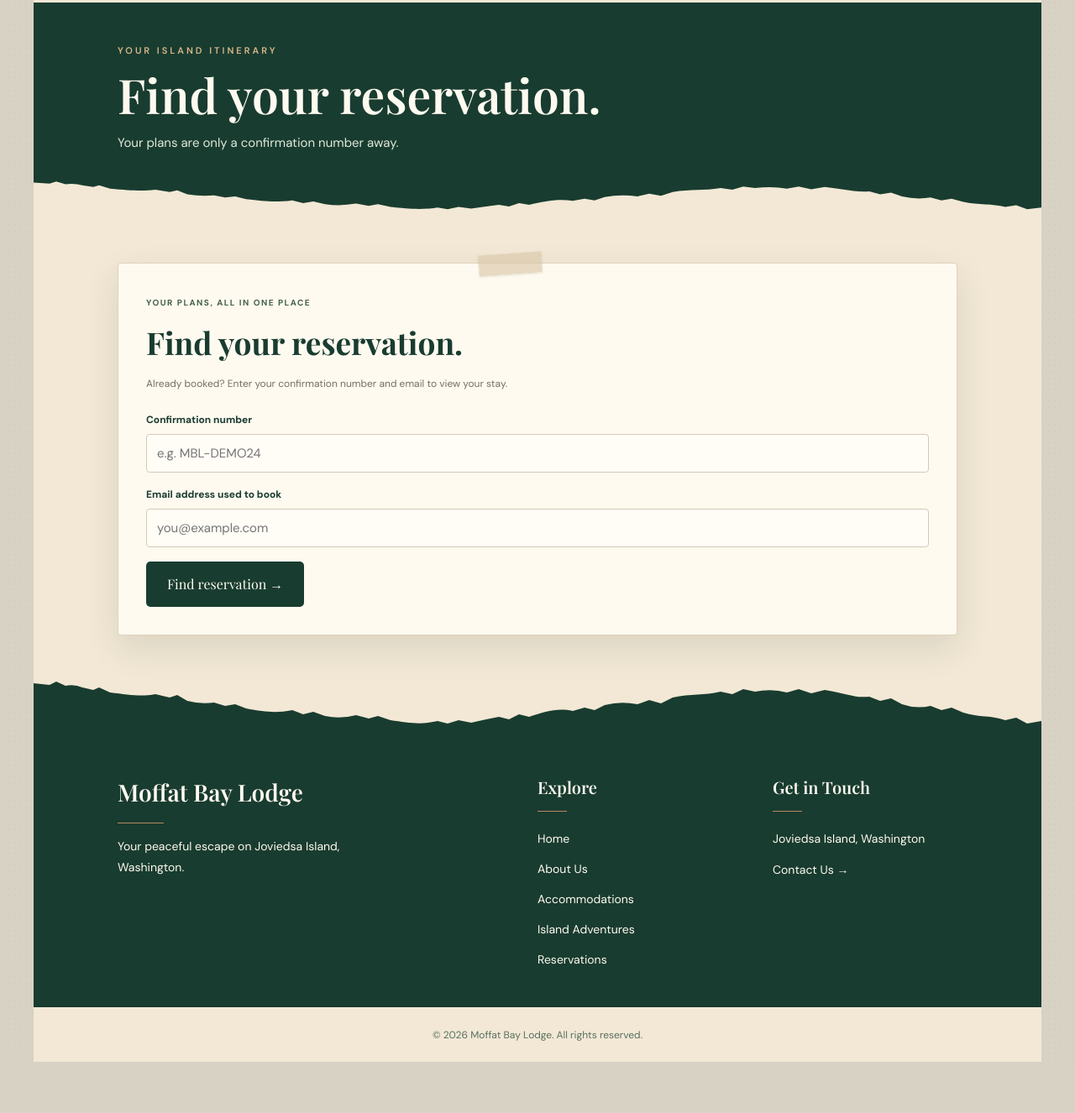
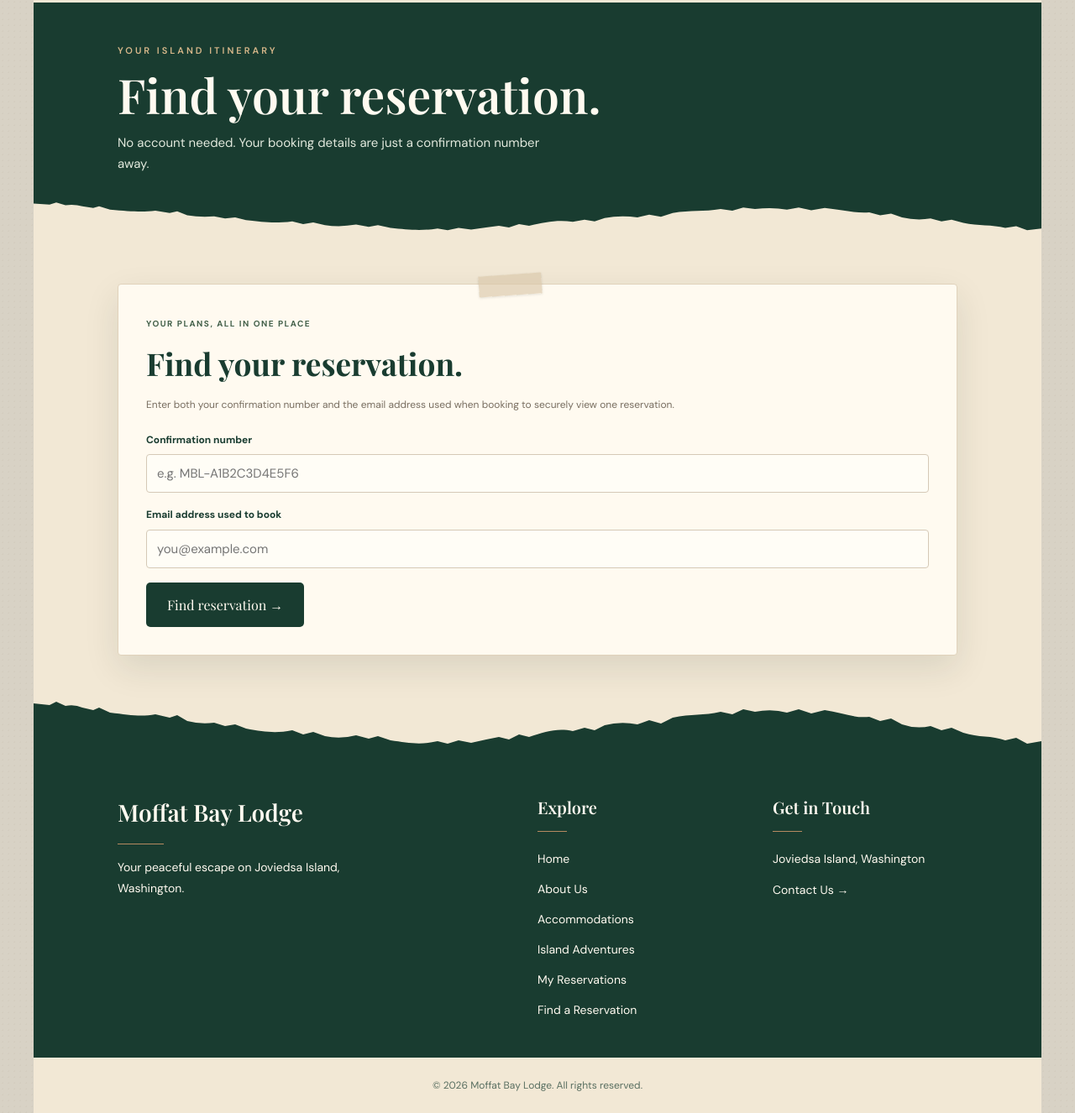
Before and after one commit to XcitedMonkie/Moffat-Bay, a plain HTML site: page MoffatBay/reservation-test/lookup.html in a window 1280 px wide. Shown: the part 106-1432 px from the top of the page at 84% size. Before the commit the page ends 1371 px from the top, so only its background shows below. Drawn offline with nearby package versions, Linux system fonts and the light colour scheme; no server answers.

Commit message:
Update lookup.html
added nav-session.js

```diff
--- a/MoffatBay/reservation-test/lookup.html
+++ b/MoffatBay/reservation-test/lookup.html
@@ -15,6 +15,7 @@
     <link href="../css/lookup.css" rel="stylesheet"/>
     <script defer="" src="../js/shared.js"></script>
     <script defer="" src="../js/lookup.js"></script>
+    <script defer src="../js/nav-session.js"></script>
 </head>
 
 <body class="lookup-page">
@@ -40,7 +41,7 @@
                     <a href="../index.html">Home</a>
                     <a href="../about.html">About</a>
                     <a href="../attractions.html">Attractions</a>
-                    <a href="../login.html">Login</a>
+                    <a href="../login.html" id="loginLink">Login</a>
                 </nav>
                 <a class="btn btn-primary" href="reservation.html">Book Your Stay &rarr;</a>
             </div>
@@ -53,7 +54,7 @@
                 <h1 id="pageTitle">
                     Find your reservation.
                 </h1>
-                <p>Your plans are only a confirmation number away.</p>
+                <p>No account needed. Your booking details are just a confirmation number away.</p>
             </div>
             <div aria-hidden="true" class="booking-hero-tear torn-edge"></div>
         </section>
@@ -65,13 +66,13 @@
                     </span>
                     <h2>Find your reservation.</h2>
                     <p class="small muted">
-                        Already booked? Enter your confirmation number and email to view your stay.</p>
+                        Enter both your confirmation number and the email address used when booking to securely view one reservation.</p>
                     <form class="lookup-form" id="lookupForm" novalidate="">
                         <div>
                             <label for="lookupNumber">
                                 Confirmation number
                             </label>
-                            <input autocomplete="off" id="lookupNumber" placeholder="e.g. MBL-DEMO24" required=""/>
+                            <input autocomplete="off" id="lookupNumber" placeholder="e.g. MBL-A1B2C3D4E5F6" required=""/>
                         </div>
                         <div>
                             <label for="lookupEmail">
@@ -105,7 +106,8 @@
                         <li><a href="../about.html">About Us</a></li>
                         <li><a href="../index.html#accommodations">Accommodations</a></li>
                         <li><a href="../attractions.html">Island Adventures</a></li>
-                        <li><a href="reservation.html">Reservations</a></li>
+                        <li><a href="my-reservations.html">My Reservations</a></li>
+                        <li><a href="lookup.html">Find a Reservation</a></li>
                     </ul>
                 </nav>
                 <div class="footer-contact">
```
